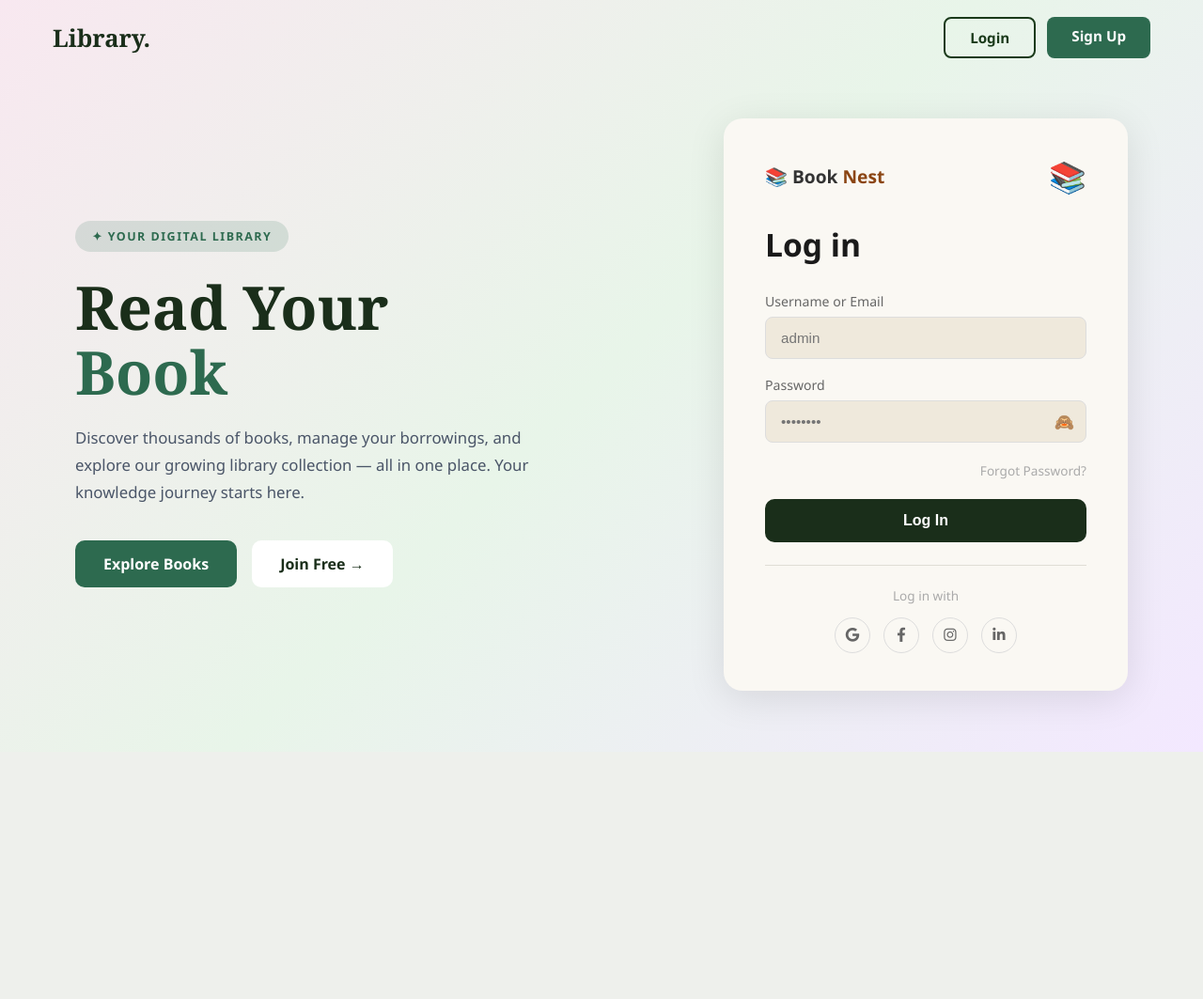
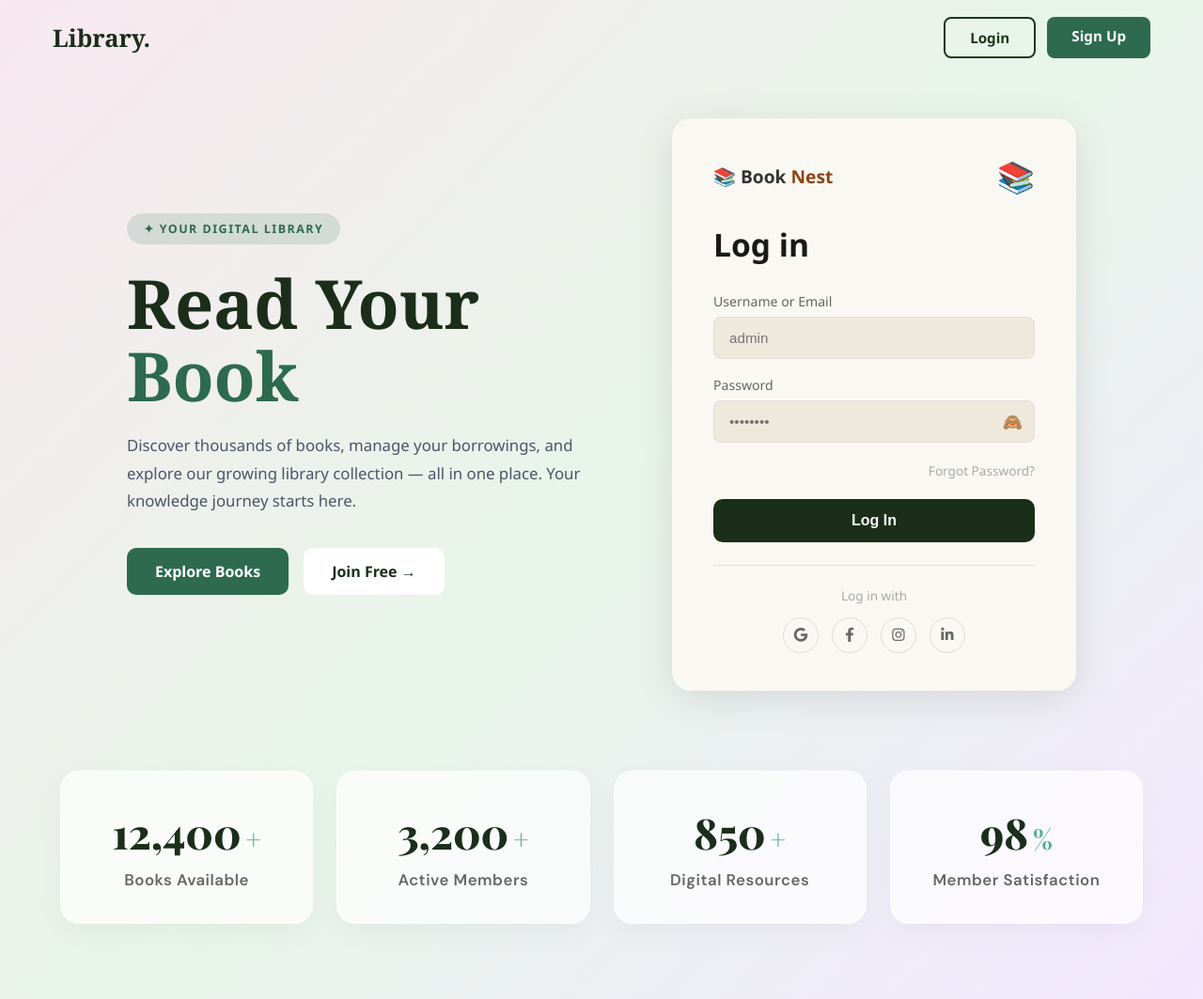
Before and after one commit to shah-iqra/Library-Management-System, a Django app: template library/templates/library/login.html in a window 1280 px wide. Shown: the whole page at 94% size. Before the commit the page ends 800 px from the top, so only its background shows below. Run offline with Django 3.2, Linux system fonts and the light colour scheme; the template is opened without the code that fills it, so the values that code supplies are empty; some libraries are stand-ins or nearby versions.

Commit message:
Update CSS

```diff
--- a/library/static/library/css/style.css
+++ b/library/static/library/css/style.css
@@ -3457,11 +3457,16 @@ html[data-theme="dark"] .content-card .delete-btn {
 .login-main-flex {
     display: flex;
     align-items: center;
-    justify-content: space-between;
+    justify-content: center;
     flex: 1;
-    padding: 40px 80px 60px 80px;
-    gap: 40px;
+    padding: 20px 60px 40px 60px;
+    gap: 60px;
     min-height: calc(100vh - 80px);
+}
+
+.login-hero-left {
+    flex: 1;
+    max-width: 480px;
 }
 
 /* Hero Left */
@@ -3487,7 +3492,7 @@ html[data-theme="dark"] .content-card .delete-btn {
 
 .login-hero-title {
     font-family: Georgia, 'Times New Roman', serif;
-    font-size: 4rem;
+    font-size: 4.5rem;
     line-height: 1.08;
     color: #1a2e1a;
     margin-bottom: 20px;
@@ -3759,3 +3764,59 @@ html[data-theme="dark"] .login-social-icons a {
     .login-card-right { width: 100%; min-width: unset; }
     .login-navbar { padding: 16px 24px; }
 }
+/* --- Statistics Section Design --- */
+.stats-container {
+    width: 100%;
+    padding: 20px 5% 80px 5%; /* নিচে একটু বেশি গ্যাপ দেওয়া হয়েছে */
+    display: flex;
+    justify-content: center;
+    background: transparent;
+}
+
+.stats-grid {
+    display: grid;
+    grid-template-columns: repeat(4, 1fr); /* এক লাইনে ৪টা কার্ড ফিক্সড */
+    gap: 25px;
+    width: 100%;
+    max-width: 1200px;
+}
+
+.stat-card {
+    background: rgba(255, 255, 255, 0.7); /* সাদা হালকা ট্রান্সপারেন্ট */
+    backdrop-filter: blur(8px); /* গ্লাস ইফেক্ট */
+    padding: 35px 25px;
+    border-radius: 20px;
+    text-align: center;
+    box-shadow: 0 10px 30px rgba(0, 0, 0, 0.04);
+    border: 1px solid rgba(255, 255, 255, 0.4);
+    transition: transform 0.3s ease;
+}
+
+/* মাউস নিলে কার্ডটি হালকা নড়বে */
+.stat-card:hover {
+    transform: translateY(-5px);
+    background: rgba(255, 255, 255, 0.9);
+}
+
+.stat-card h2 {
+    font-family: 'Playfair Display', serif; /* আপনার পেজের ফন্টের সাথে মিল রেখে */
+    font-size: 2.8rem;
+    color: #1a2e1a; /* ডার্ক গ্রিন */
+    margin: 0;
+    font-weight: 800;
+}
+
+.stat-card h2 span {
+    color: #4fac8e; /* সবুজ প্লাস/পারসেন্টেজ */
+    font-size: 1.8rem;
+    margin-left: 5px;
+}
+
+.stat-card p {
+    color: #666;
+    font-family: 'DM Sans', sans-serif;
+    font-size: 1.05rem;
+    margin-top: 10px;
+    font-weight: 600;
+    letter-spacing: 0.5px;
+}
--- a/library/templates/library/login.html
+++ b/library/templates/library/login.html
@@ -5,17 +5,22 @@
     <meta charset="UTF-8"/>
     <meta name="viewport" content="width=device-width, initial-scale=1.0"/>
     <title>Book Nest - Login</title>
+
     <link rel="stylesheet" href="{% static 'library/css/style.css' %}">
     <link rel="stylesheet" href="https://cdnjs.cloudflare.com/ajax/libs/font-awesome/6.0.0/css/all.min.css">
     <link href="https://fonts.googleapis.com/css2?family=Playfair+Display:wght@700;800&family=DM+Sans:wght@400;500;600&display=swap" rel="stylesheet"/>
 </head>
 
 <body>
+
 <div class="login-landing-page">
 
     <!-- ===== NAVBAR ===== -->
     <nav class="login-navbar">
-        <a href="{% url 'home' %}" class="login-nav-logo">Library<span>.</span></a>
+        <a href="{% url 'home' %}" class="login-nav-logo">
+            Library<span>.</span>
+        </a>
+
         <div class="login-nav-buttons">
             <a href="{% url 'login' %}" class="login-nav-btn-outline">Login</a>
             <a href="{% url 'register' %}" class="login-nav-btn-solid">Sign Up</a>
@@ -27,51 +32,73 @@
 
         <!-- LEFT: HERO -->
         <div class="login-hero-left">
-            <div class="login-hero-tag">✦ YOUR DIGITAL LIBRARY</div>
+
+            <div class="login-hero-tag">
+                ✦ YOUR DIGITAL LIBRARY
+            </div>
+
             <h1 class="login-hero-title">
-                Read Your<br><span>Book</span>
+                Read Your<br>
+                <span>Book</span>
             </h1>
+
             <p class="login-hero-desc">
                 Discover thousands of books, manage your borrowings,
                 and explore our growing library collection — all in one place.
                 Your knowledge journey starts here.
             </p>
+
             <div class="login-hero-buttons">
-                <a href="{% url 'book_list' %}" class="login-hero-btn-green">Explore Books</a>
-                <a href="{% url 'register' %}" class="login-hero-btn-white">Join Free →</a>
+                <a href="{% url 'book_list' %}" class="login-hero-btn-green">
+                    Explore Books
+                </a>
+
+                <a href="{% url 'register' %}" class="login-hero-btn-white">
+                    Join Free →
+                </a>
             </div>
+
         </div>
 
         <!-- RIGHT: LOGIN CARD -->
         <div class="login-card-right">
 
-            <!-- Brand Row -->
+            <!-- BRAND -->
             <div class="login-card-brand-row">
-                <span class="login-card-brand">📚 <span>Book</span> Nest</span>
+                <span class="login-card-brand">
+                    📚 <span>Book</span> Nest
+                </span>
                 <span class="login-card-icon">📚</span>
             </div>
 
-            <h2 class="login-card-title">Log in</h2>
+            <h2 class="login-card-title">
+                Log in
+            </h2>
 
-            <!-- Error Messages -->
+            <!-- ERRORS -->
             {% if error %}
-            <div class="login-error-box">⚠️ {{ error }}</div>
+            <div class="login-error-box">
+                ⚠️ {{ error }}
+            </div>
             {% endif %}
 
             {% if form.errors %}
-            <div class="login-error-box">⚠️ Invalid username or password. Please try again.</div>
+            <div class="login-error-box">
+                ⚠️ Invalid username or password. Please try again.
+            </div>
             {% endif %}
 
             {% if messages %}
                 {% for message in messages %}
-                <div class="login-error-box" style="background:#dcfce7; border-color:#86efac; color:#166534;">
+                <div class="login-error-box"
+                     style="background:#dcfce7; border-color:#86efac; color:#166534;">
                     {{ message }}
                 </div>
                 {% endfor %}
             {% endif %}
 
-            <!-- Form -->
-            <form method="POST" action="/login/" autocomplete="off">
+            <!-- FORM -->
+            <form method="POST" action="{% url 'login' %}" autocomplete="off">
                 {% csrf_token %}
 
                 <div class="login-field-group">
@@ -85,6 +112,7 @@
 
                 <div class="login-field-group">
                     <label>Password</label>
+
                     <div style="position: relative;">
                         <input type="password"
                                id="password"
@@ -92,25 +120,37 @@
                                placeholder="••••••••"
                                required
                                style="padding-right: 44px;"/>
+
                         <span onclick="togglePassword()"
-                              style="position:absolute; right:13px; top:50%;
-                                     transform:translateY(-50%); cursor:pointer;
-                                     font-size:17px; user-select:none;">
+                              style="position:absolute;
+                                     right:13px;
+                                     top:50%;
+                                     transform:translateY(-50%);
+                                     cursor:pointer;
+                                     font-size:17px;
+                                     user-select:none;">
                             🙈
                         </span>
                     </div>
+
                 </div>
 
                 <div class="login-forgot-row">
-                    <a href="#" style="pointer-events:none; color:#aaa;">Forgot Password?</a>
+                    <a href="#" style="pointer-events:none; color:#aaa;">
+                        Forgot Password?
+                    </a>
                 </div>
 
-                <button type="submit" class="login-submit-btn">Log In</button>
+                <button type="submit" class="login-submit-btn">
+                    Log In
+                </button>
+
             </form>
 
-            <!-- Social -->
+            <!-- SOCIAL -->
             <div class="login-social-section">
                 <p>Log in with</p>
+
                 <div class="login-social-icons">
                     <a href="#"><i class="fab fa-google"></i></a>
                     <a href="#"><i class="fab fa-facebook-f"></i></a>
@@ -120,21 +160,53 @@
             </div>
 
         </div>
+
     </div>
+
+    <!-- ===== STATS SECTION (ADDED BELOW DIV) ===== -->
+    <div class="stats-container">
+        <div class="stats-grid">
+
+            <div class="stat-card">
+                <h2>12,400<span>+</span></h2>
+                <p>Books Available</p>
+            </div>
+
+            <div class="stat-card">
+                <h2>3,200<span>+</span></h2>
+                <p>Active Members</p>
+            </div>
+
+            <div class="stat-card">
+                <h2>850<span>+</span></h2>
+                <p>Digital Resources</p>
+            </div>
+
+            <div class="stat-card">
+                <h2>98<span>%</span></h2>
+                <p>Member Satisfaction</p>
+            </div>
+
+        </div>
+    </div>
+
 </div>
 
+<!-- PASSWORD TOGGLE -->
 <script>
 function togglePassword() {
     const input = document.getElementById('password');
-    const btn = input.nextElementSibling;
+    const icon = event.target;
+
     if (input.type === 'password') {
         input.type = 'text';
-        btn.innerHTML = '👁️';
+        icon.innerHTML = '👁️';
     } else {
         input.type = 'password';
-        btn.innerHTML = '🙈';
+        icon.innerHTML = '🙈';
     }
 }
 </script>
+
 </body>
 </html>
```
Also changed, not shown: db.sqlite3.
